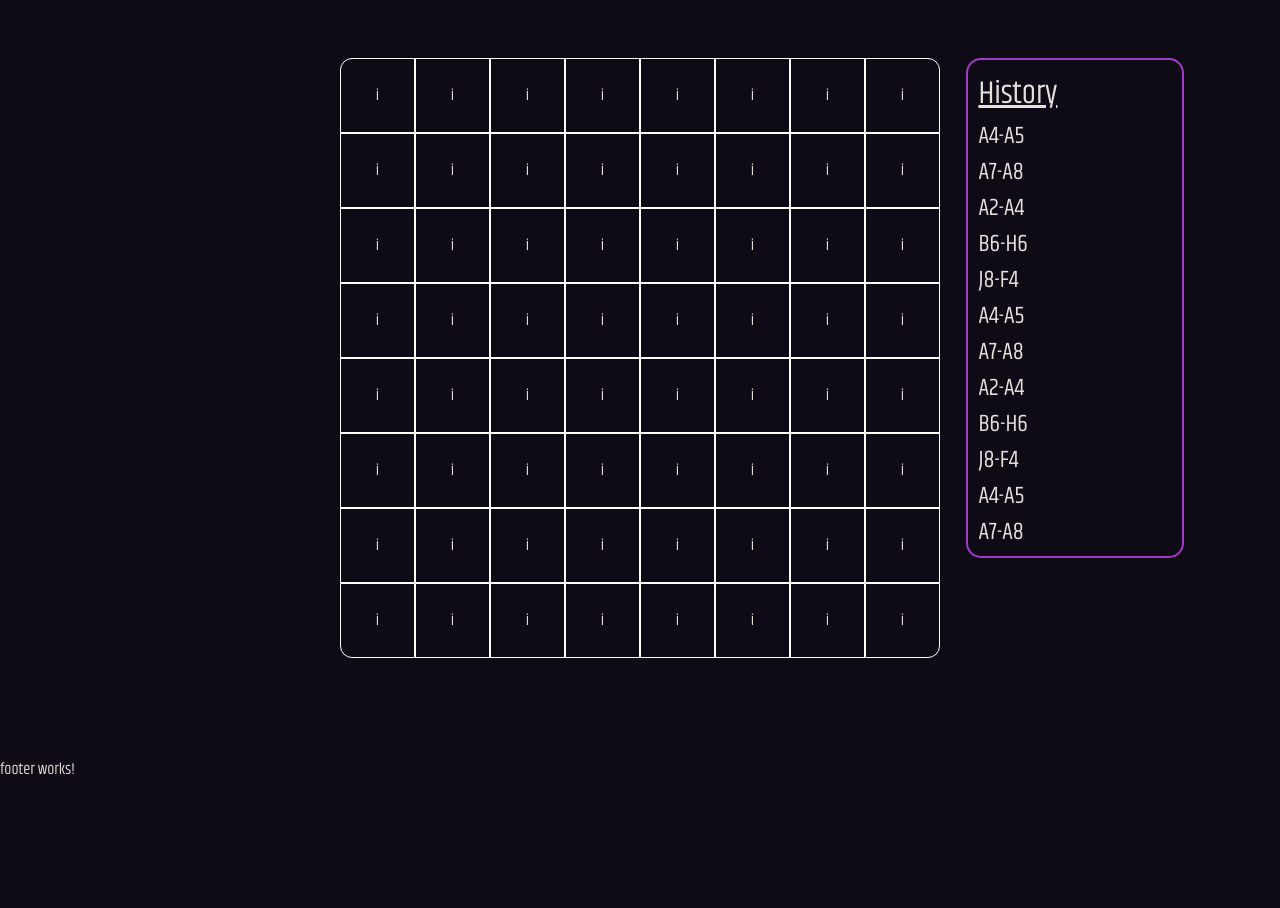
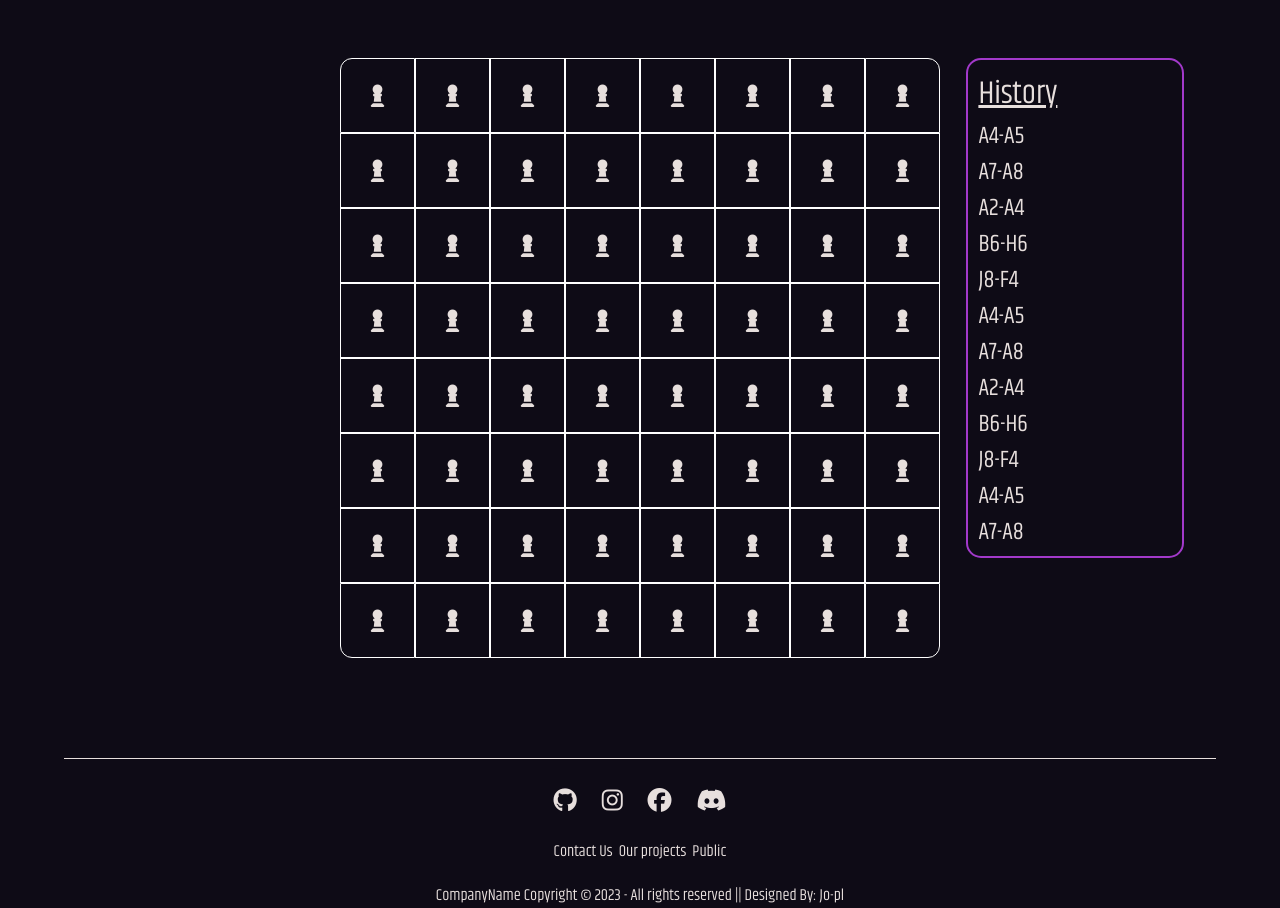
Before and after one commit to Jo-pl/chess-front, an Angular app: page / in a window 1280 px wide. Shown: the part 100-1008 px from the top of the page. Before the commit the page ends 882 px from the top, so only its background shows below. Built offline with nearby package versions, Linux system fonts and the light colour scheme.

Commit message:
Added logo and footer

```diff
--- a/src/app/app.component.css
+++ b/src/app/app.component.css
@@ -3,3 +3,9 @@ app-header{
     justify-content: center;
     width:100%;
 }
+
+app-footer{
+    display: flex;
+    justify-content: center;
+    align-items: center;
+}
--- a/src/app/app.component.html
+++ b/src/app/app.component.html
@@ -2,4 +2,4 @@
 
 <router-outlet></router-outlet>
 
-<app-footer></app-footer>
+<app-footer class=""></app-footer>
--- a/src/app/game/board/board.component.css
+++ b/src/app/game/board/board.component.css
@@ -44,3 +44,10 @@
 .board-grid >*:nth-child(64){
     border-radius:  0 0 12px 0  ;
 }
+
+i{
+    user-drag: none;
+    -webkit-user-drag: none; /* For Safari */
+    user-select: none;
+    -webkit-user-select: none; /* For Safari */
+}
--- a/src/app/game/board/board.component.html
+++ b/src/app/game/board/board.component.html
@@ -1,5 +1,5 @@
 <div class="board-grid">
     <div *ngFor="let i of rowCol" class="square">
-        i
+        <i class="fa-solid fa-chess-pawn fa-xl"></i>
     </div>
 </div>
--- a/src/app/layout/footer/footer.component.css
+++ b/src/app/layout/footer/footer.component.css
@@ -0,0 +1,30 @@
+.footer-container{
+    display:flex;
+    flex-direction: column;
+    align-items: center;
+    row-gap: 20px;
+    width:90%;
+    border-top:1px solid var(--clr-gray);
+}
+
+.icon-container{
+    display:flex;
+    flex-direction: row;
+    align-items: center;
+    justify-content: space-between;
+    width:15%;
+    margin-top:40px;
+    margin-bottom:20px;
+}
+
+.links-container{
+    display:flex;
+    align-items: center;
+    justify-content: space-between;
+    width:15%;
+
+}
+
+.copyright-container{
+
+}
--- a/src/app/layout/footer/footer.component.html
+++ b/src/app/layout/footer/footer.component.html
@@ -1 +1,16 @@
-<p>footer works!</p>
+<div class="footer-container">
+    <div class="icon-container">
+        <i class="fa-brands fa-github fa-xl"></i>
+        <i class="fa-brands fa-instagram fa-xl"></i>
+        <i class="fa-brands fa-facebook fa-xl"></i>
+        <i class="fa-brands fa-discord fa-xl"></i>
+    </div>
+    <div class="links-container">
+        <a>Contact Us</a>
+        <a>Our projects</a>
+        <a>Public</a>
+    </div>
+    <div class="copyright-container">
+        CompanyName Copyright © 2023 - All rights reserved || Designed By: <a>Jo-pl</a>
+    </div>
+</div>
```
